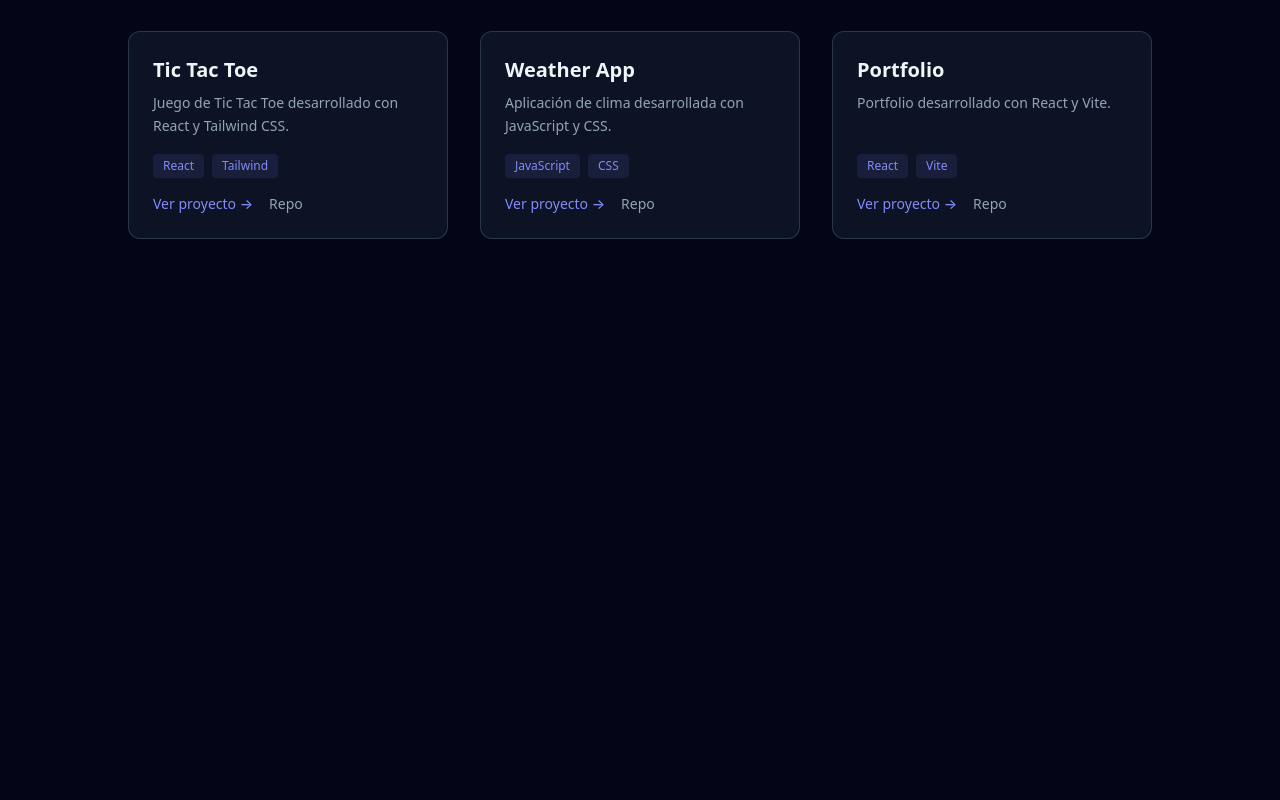
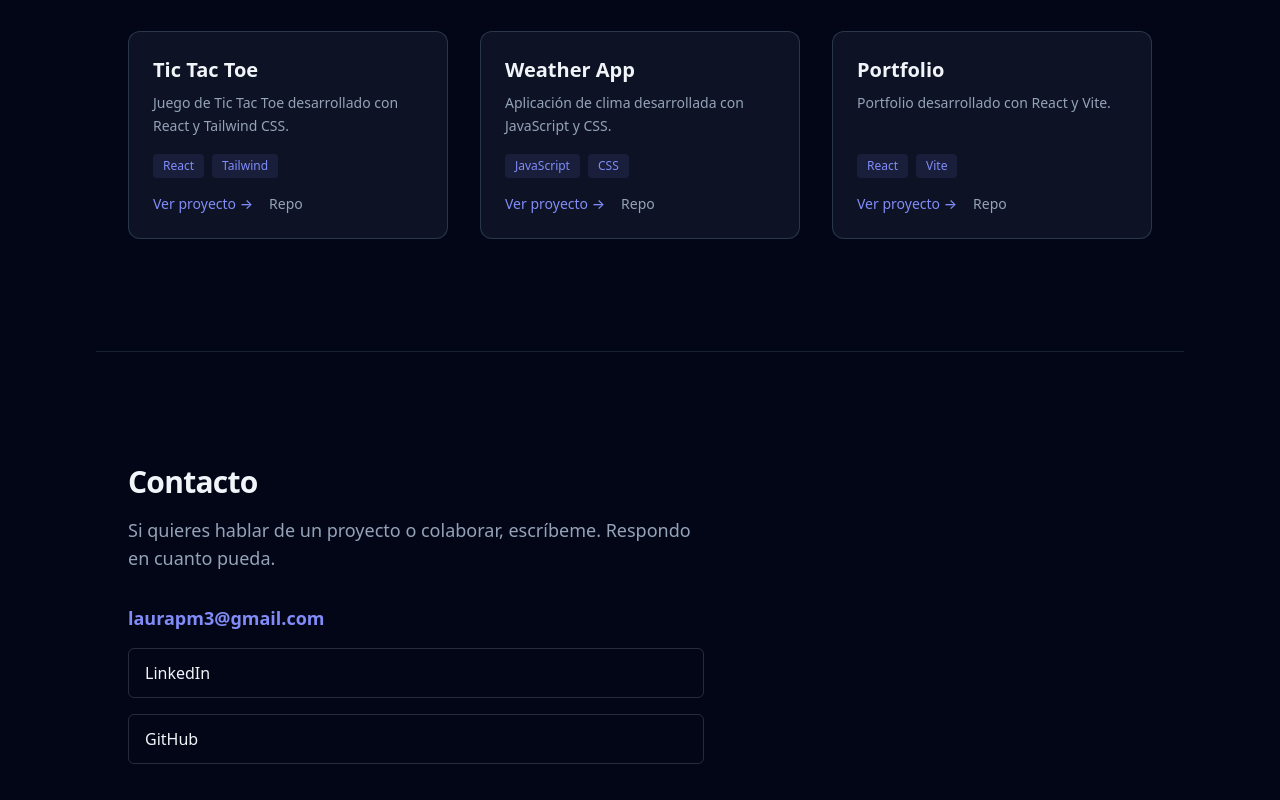
Before and after one commit to laupm3/portfolio, a React (Vite) app: page / in a window 1280 px wide. Shown: the part 1408-2208 px from the top of the page. Before the commit the page ends 1759 px from the top, so only its background shows below. Built offline with nearby package versions, Linux system fonts and the light colour scheme.

Commit message:
feat: add contact section to homepage
Introduced a new Contact section component with email, LinkedIn, and GitHub links. Updated the Home page to include the Contact section at the end.

```diff
--- /dev/null
+++ b/src/components/sections/Contact.jsx
@@ -0,0 +1,41 @@
+import Container from '../layout/Container'
+
+export default function Contact() {
+  return (
+    <section id="contact" className="py-20 sm:py-24 lg:py-28 border-t border-slate-800/80">
+      <Container>
+        <div className="max-w-xl">
+            <h2 className="text-slate-100 mb-4">
+            Contacto
+            </h2>
+            <p className="text-slate-400 text-base sm:text-lg leading-relaxed mb-8">
+            Si quieres hablar de un proyecto o colaborar, escríbeme. Respondo en cuanto pueda.
+            </p>
+            <div className="flex flex-col gap-4">
+            <a
+            href="mailto:laurapm3@gmail.com"
+            className="inline-flex items-center gap-2 text-accent hover:text-accent-hover font-semibold text-lg transition-colors focus:outline-none focus:ring-2 focus:ring-accent focus:ring-offset-2 focus:ring-offset-slate-950 rounded-sm"
+            >
+            laurapm3@gmail.com
+            </a>
+            <a
+              href="https://www.linkedin.com/in/laura-prieto-merino"
+              target="_blank"
+              className="border border-white/15 px-4 py-3 rounded-md hover:border-accent transition"
+            >
+              LinkedIn
+            </a>
+
+            <a
+              href="https://github.com/laupm3"
+              target="_blank"
+              className="border border-white/15 px-4 py-3 rounded-md hover:border-accent transition"
+            >
+              GitHub
+            </a>
+            </div>
+        </div>
+      </Container>
+    </section>
+  )
+}
--- a/src/pages/Home.jsx
+++ b/src/pages/Home.jsx
@@ -1,6 +1,7 @@
 import About from '../components/sections/About'
 import Hero from '../components/sections/Hero'
 import Projects from '../components/sections/Projects'
+import Contact from '../components/sections/Contact'
 
 export default function Home() {
   return (
@@ -8,6 +9,7 @@ export default function Home() {
       <Hero />
       <About />
       <Projects />
+      <Contact />
     </main>
   )
 }
```
